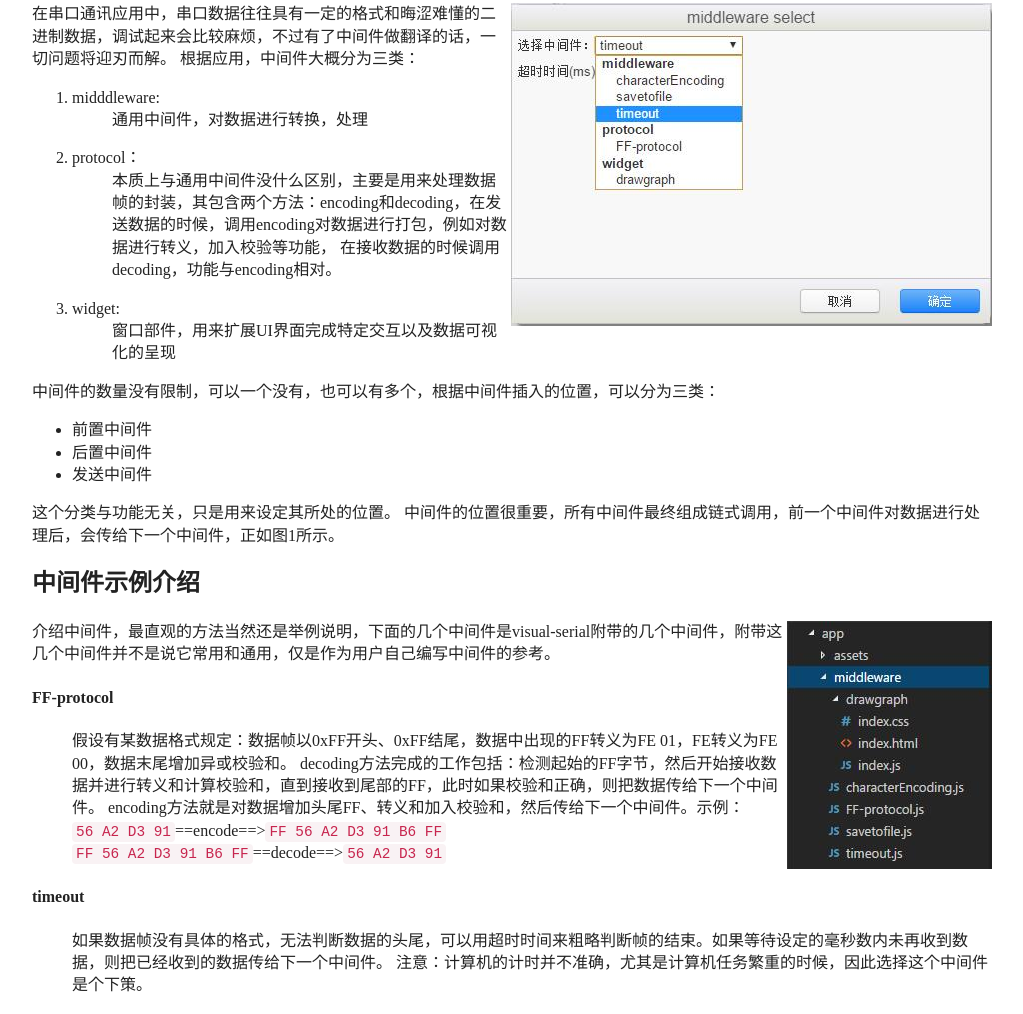
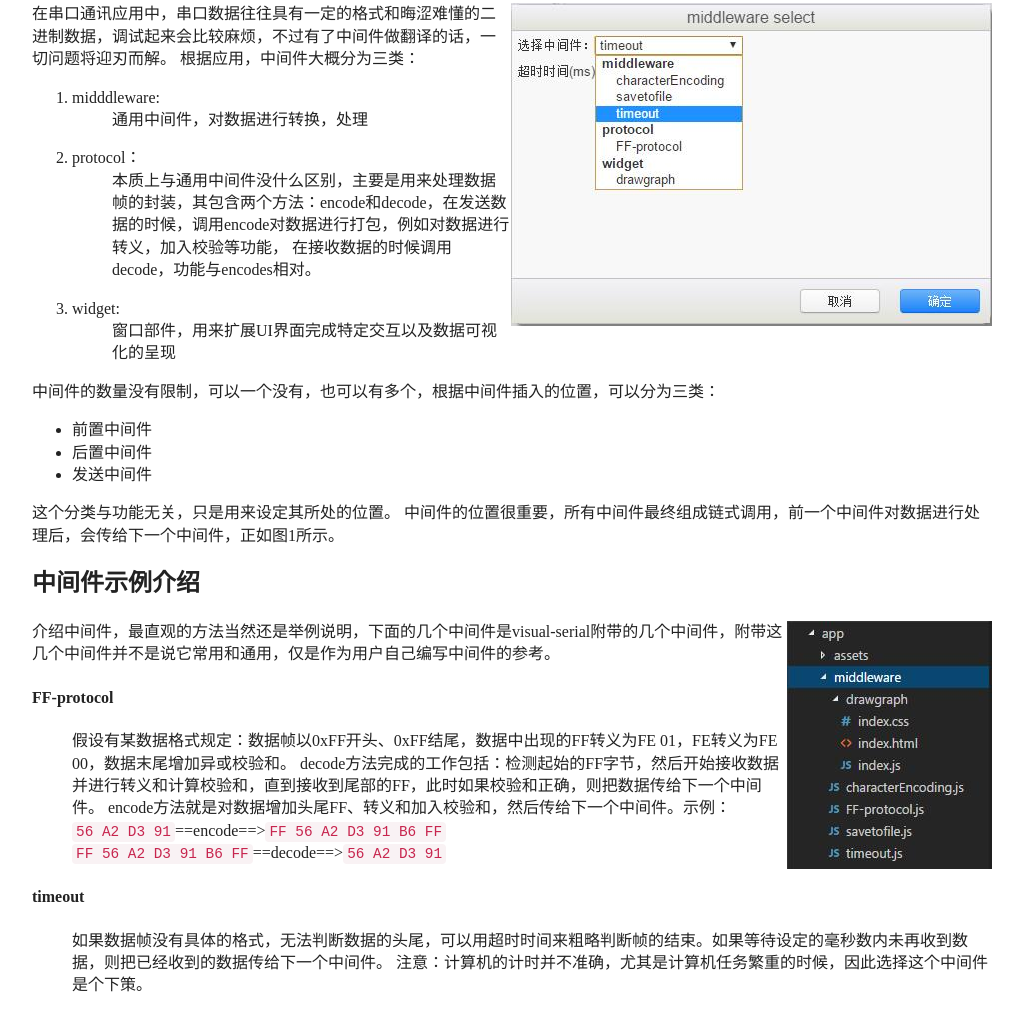
Before and after one commit to lcofjp/visual-serial, a plain HTML site: page docs/index.html in a window 1280 px wide. Shown: the part 1783-2797 px from the top of the page, without its empty margins (128-1151 px from the left). Drawn offline with nearby package versions, Linux system fonts and the light colour scheme.

Commit message:
fix typo

```diff
--- a/docs/index.html
+++ b/docs/index.html
@@ -33,7 +33,7 @@
           <li>JavaScript是脚本语言，易于扩展，不需要编译，人人都可以根据自己的需求修改或者增加功能（JavaScript有多难？肯定没有C++难！）</li>
         </ol>
       </p>
-      <p>visual-serial的产生受<a href="https://expressjs.com/" target="_blank">express</a>和函数式编程的影响，把中间件和数据流的概念应用于串口数据流处理未尝不是一件好事，
+      <p>visual-serial的诞生受<a href="https://expressjs.com/" target="_blank">express</a>和函数式编程的影响，把中间件和数据流的概念应用于串口数据流处理未尝不是一件好事，
         因此便有了下面的框图。
       </p>
       <figure>
@@ -66,8 +66,8 @@
           <li>
             <dl>
               <dt>protocol：</dt>
-              <dd>本质上与通用中间件没什么区别，主要是用来处理数据帧的封装，其包含两个方法：encoding和decoding，在发送数据的时候，调用encoding对数据进行打包，例如对数据进行转义，加入校验等功能，
-                在接收数据的时候调用decoding，功能与encoding相对。
+              <dd>本质上与通用中间件没什么区别，主要是用来处理数据帧的封装，其包含两个方法：encode和decode，在发送数据的时候，调用encode对数据进行打包，例如对数据进行转义，加入校验等功能，
+                在接收数据的时候调用decode，功能与encodes相对。
               </dd>
             </dl>
           </li>
@@ -95,8 +95,8 @@
       <dl>
         <dt><h4>FF-protocol</h4></dt>
         <dd>假设有某数据格式规定：数据帧以0xFF开头、0xFF结尾，数据中出现的FF转义为FE 01，FE转义为FE 00，数据末尾增加异或校验和。
-        decoding方法完成的工作包括：检测起始的FF字节，然后开始接收数据并进行转义和计算校验和，直到接收到尾部的FF，此时如果校验和正确，则把数据传给下一个中间件。
-        encoding方法就是对数据增加头尾FF、转义和加入校验和，然后传给下一个中间件。示例：<br>
+        decode方法完成的工作包括：检测起始的FF字节，然后开始接收数据并进行转义和计算校验和，直到接收到尾部的FF，此时如果校验和正确，则把数据传给下一个中间件。
+        encode方法就是对数据增加头尾FF、转义和加入校验和，然后传给下一个中间件。示例：<br>
         <code>56 A2 D3 91</code>==encode==><code>FF 56 A2 D3 91 B6 FF</code><br>
         <code>FF 56 A2 D3 91 B6 FF</code>==decode==><code>56 A2 D3 91</code><br>
       </dd>
```
